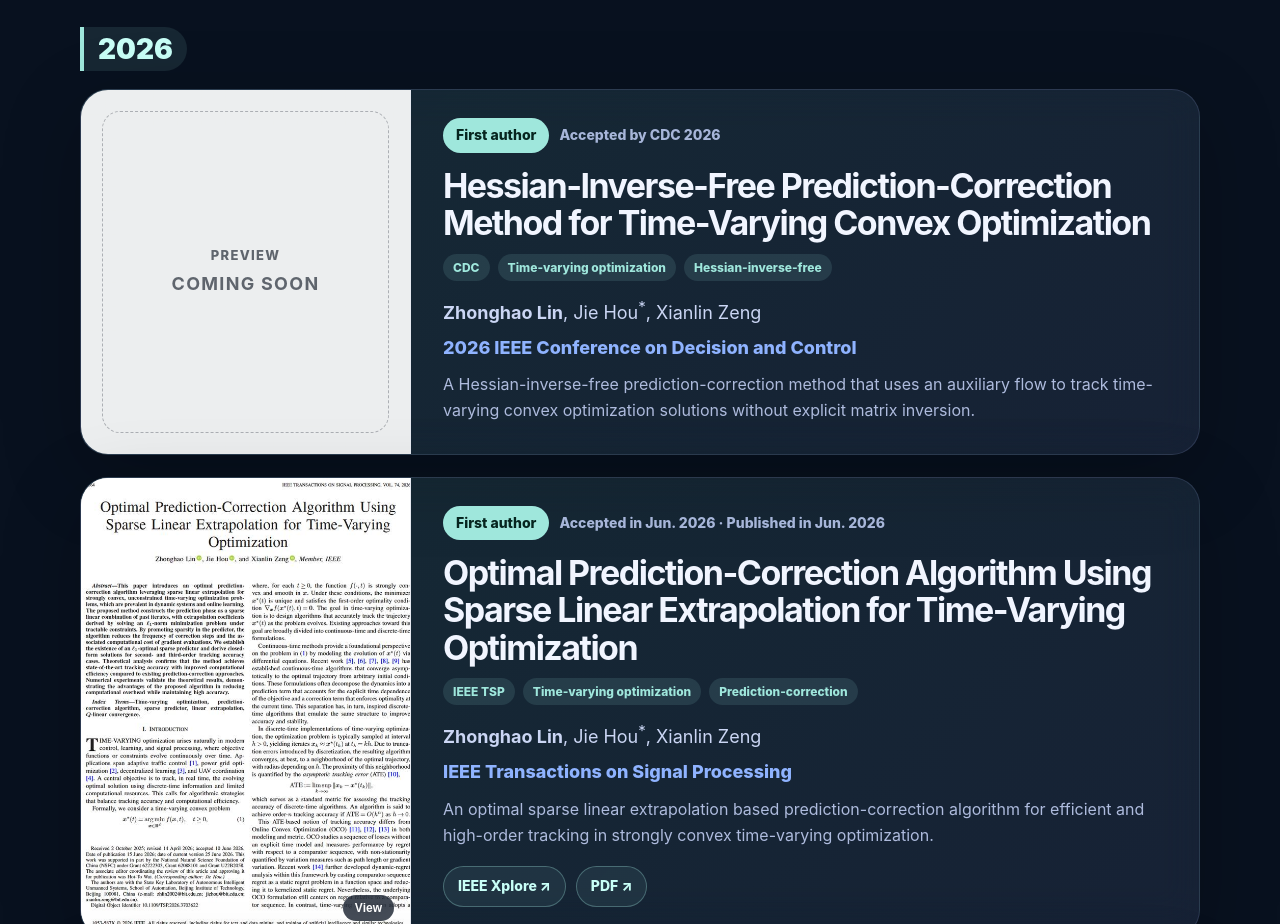
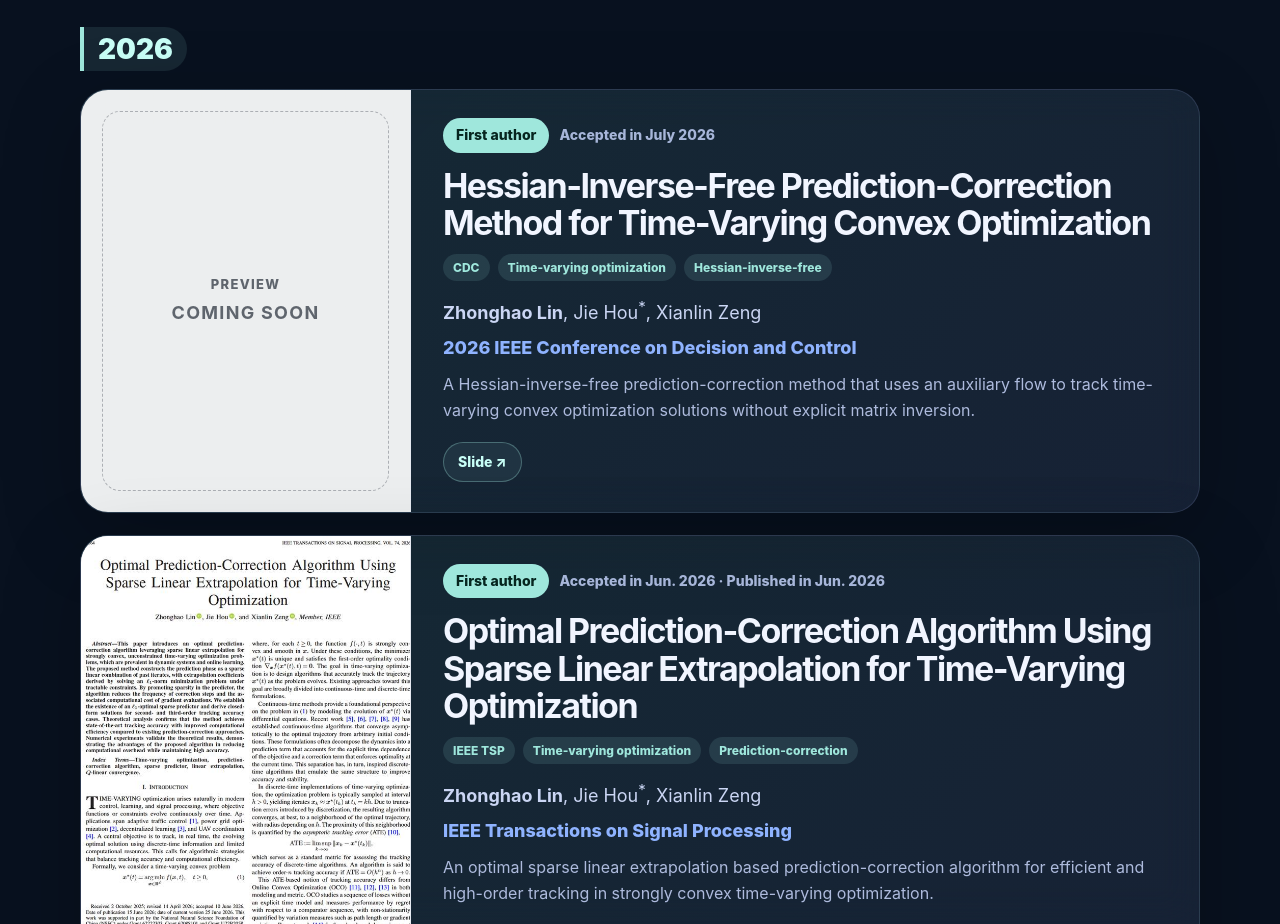
Before and after one commit to Aonuma-Shun/Aonuma-Shun.github.io, a React (Vite) app: page / in a window 1280 px wide. Shown: the part 2200-3124 px from the top of the page. Built offline with nearby package versions, Linux system fonts and the light colour scheme.

Commit message:
Update website

```diff
--- a/src/App.tsx
+++ b/src/App.tsx
@@ -503,10 +503,16 @@ const publications: Publication[] = [
     venue: '2026 IEEE Conference on Decision and Control',
     year: '2026',
     role: 'First author',
-    status: 'Accepted by CDC 2026',
+    status: 'Accepted in July 2026',
     description:
       'A Hessian-inverse-free prediction-correction method that uses an auxiliary flow to track time-varying convex optimization solutions without explicit matrix inversion.',
     tags: ['CDC', 'Time-varying optimization', 'Hessian-inverse-free'],
+    links: [
+      {
+        label: 'Slide',
+        url: '/files/cdc-2026-report.pdf',
+      },
+    ],
   },
   {
     title:
@@ -588,10 +594,16 @@ const publicationsZh: Publication[] = [
     venue: '2026 IEEE Conference on Decision and Control',
     year: '2026',
     role: '第一作者',
-    status: '已被 CDC 2026 录用',
+    status: '2026 年 7 月录用',
     description:
       '提出一种无需 Hessian 逆矩阵的预测-校正方法，通过辅助流跟踪时变凸优化问题的最优解，避免显式矩阵求逆。',
     tags: ['CDC', '时变优化', '无需 Hessian 逆'],
+    links: [
+      {
+        label: 'Slide',
+        url: '/files/cdc-2026-report.pdf',
+      },
+    ],
   },
   {
     title:
```
Also changed, not shown: 1 other file (tests, documents, lock files or other folders).
